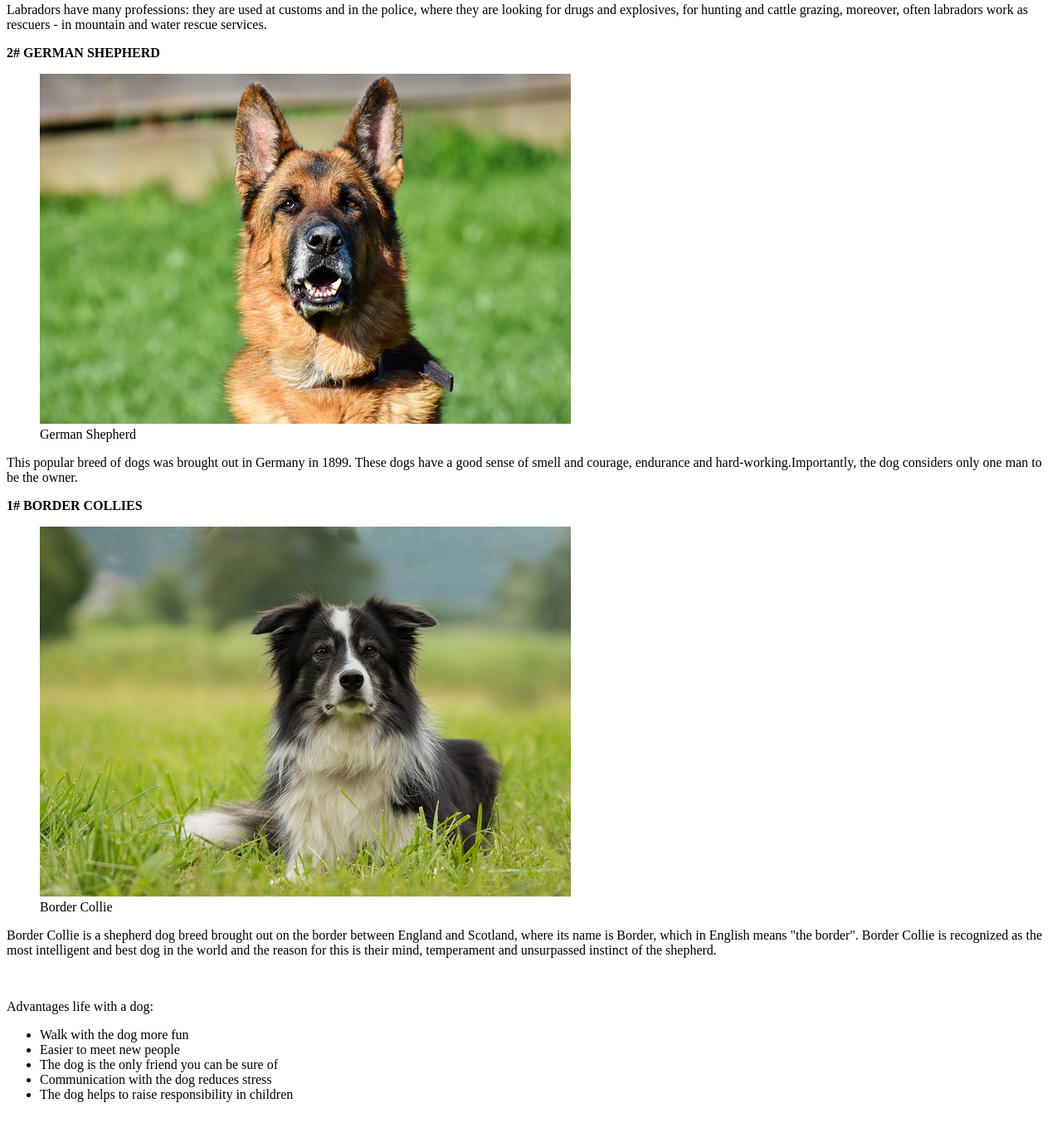
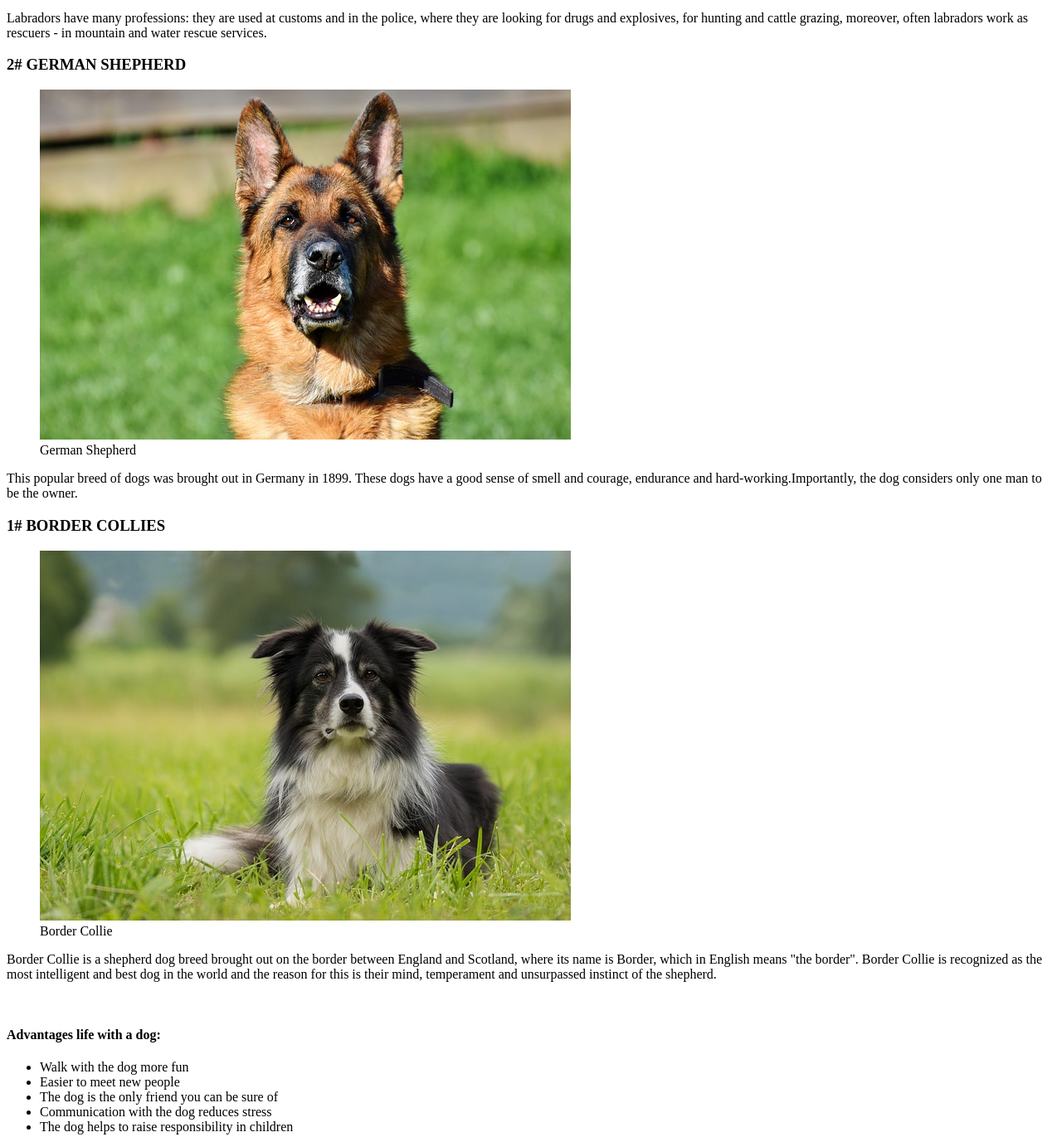
Before and after one commit to SaldanRoman/home-work21012019, a website: page index.html in a window 1280 px wide. Shown: the part 1164-2535 px from the top of the page at 83% size. Drawn offline with Linux system fonts and the light colour scheme.

Commit message:
Update index.html

```diff
--- a/index.html
+++ b/index.html
@@ -20,7 +20,7 @@
       </section>
 
       <section>
-        <p><strong>3# LABRADOR-RETRIEVER</strong></p>
+        <h3>3# LABRADOR-RETRIEVER</H3>
         <figure>
           <img src="img/lr.jpg" alt="LABRADOR-RETRIEVER" />
           <figcaption>Labrador</figcaption>
@@ -31,8 +31,10 @@
           and cattle grazing, moreover, often labradors work as rescuers - in
           mountain and water rescue services.
         </p>
+      </section>
 
-        <p><strong>2# GERMAN SHEPHERD</strong></p>
+      <section>
+        <h3>2# GERMAN SHEPHERD</H3>
         <figure>
           <img src="img/gh.jpg" alt="GERMAN SHEPHERD" />
           <figcaption>German Shepherd</figcaption>
@@ -43,8 +45,10 @@
           hard-working.Importantly, the dog considers only one man to be the
           owner.
         </p>
+      </section>
 
-        <p><strong>1# BORDER COLLIES</strong></p>
+      <section>
+        <h3>1# BORDER COLLIES</H3>
         <figure>
           <img src="img/bc.jpg" alt="BORDER COLLIES" />
           <figcaption>Border Collie</figcaption>
@@ -57,9 +61,10 @@
           mind, temperament and unsurpassed instinct of the shepherd.
         </p>
       </section>
+
       <br />
       <section>
-        <p>Advantages life with a dog:</p>
+        <H4>Advantages life with a dog:</H4>
         <ul>
           <li>Walk with the dog more fun</li>
           <li>Easier to meet new people</li>
@@ -123,6 +128,7 @@
     <footer>
       <a href="https://www.ru.topshoptv.com.ua/statiy/5-reasons-to-get-a-dog"> 5 причин завести собаку </a>
       <br>
+      <br>
       <a href="https://deztop.net/2018/07/18/top-10-nairozumnishykh-porid-sobak/"> ТОП-10 НАЙРОЗУМНІШИХ ПОРІД СОБАК </a>
     </footer>
   </body>
```
